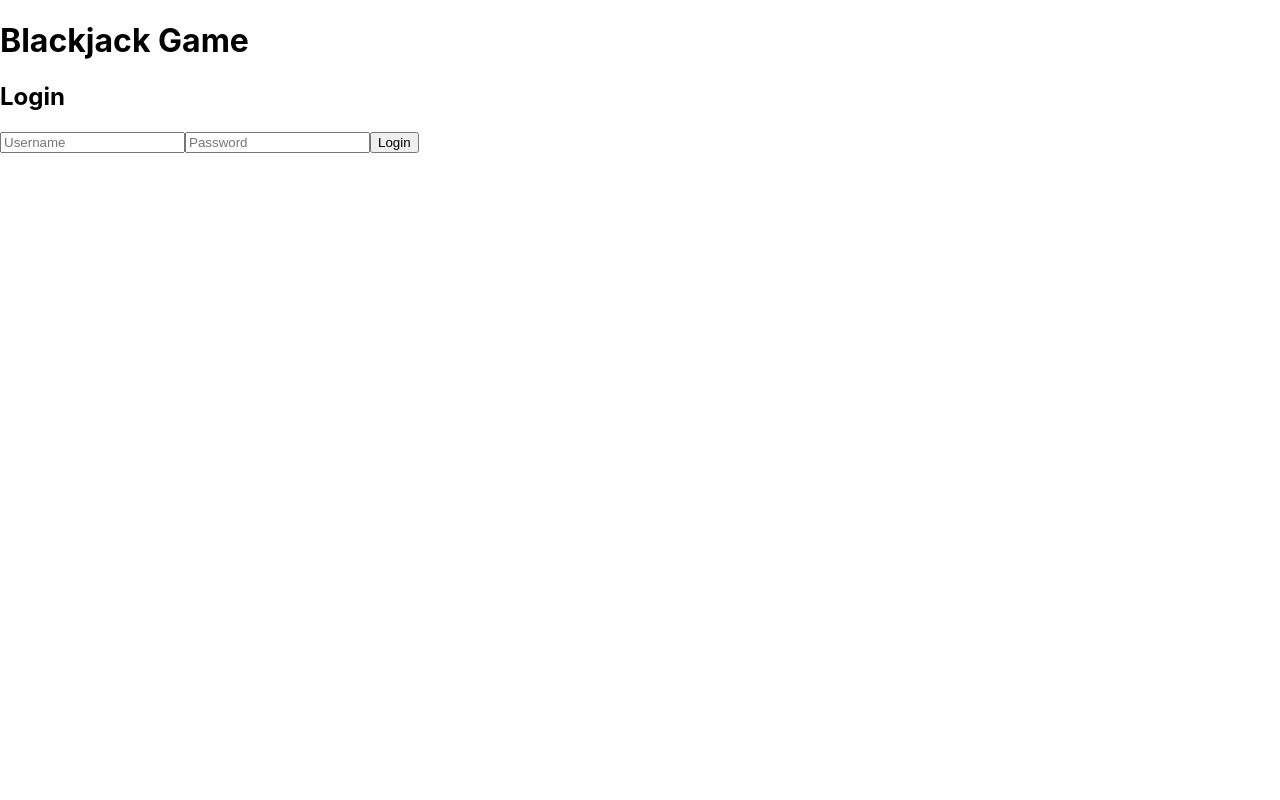
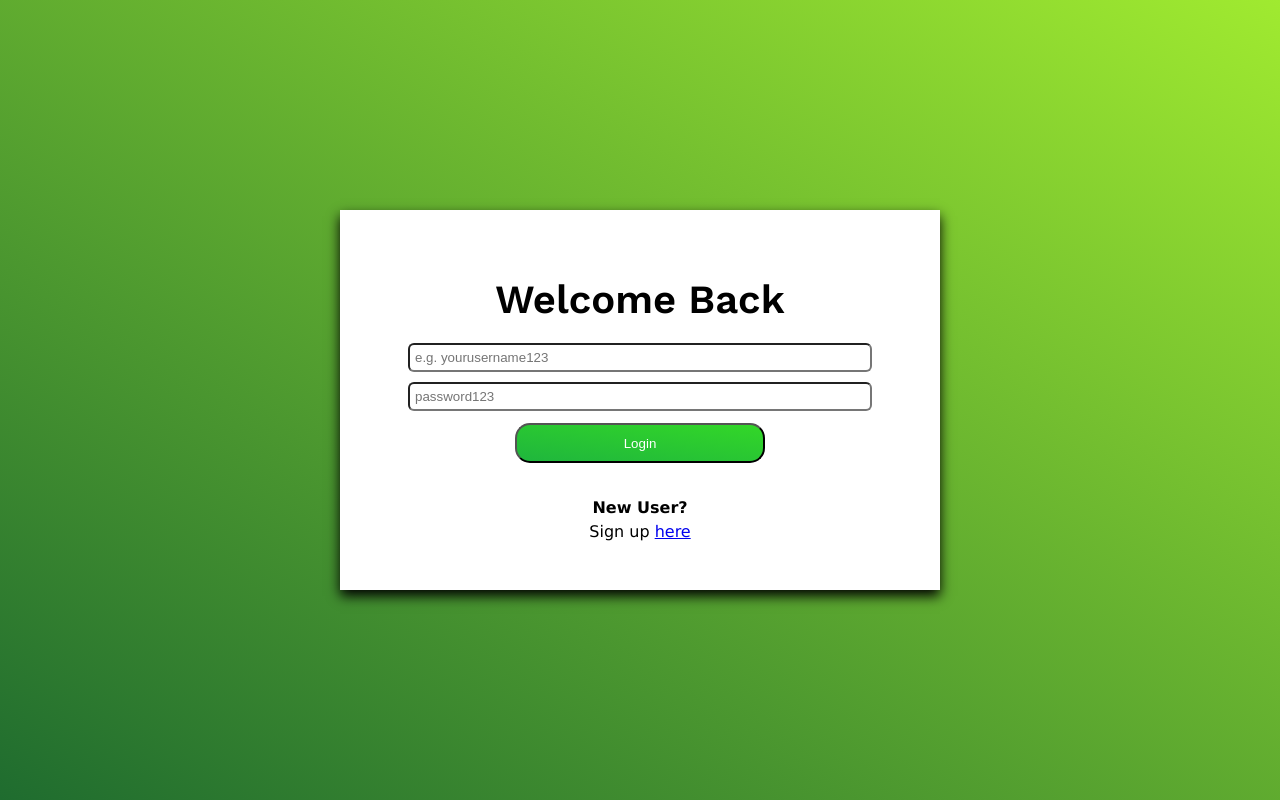
Before and after one commit to calebashw/Blackjack-Frontend, a React (Create React App) app: page /login in a window 1280 px wide. Built offline with nearby package versions, Linux system fonts and the light colour scheme.

Commit message:
Lots of styling (mostly login), slight changes and updates to login flow

```diff
--- a/public/index.html
+++ b/public/index.html
@@ -3,6 +3,9 @@
   <head>
     <meta charset="utf-8" />
     <link rel="icon" href="%PUBLIC_URL%/favicon.ico" />
+    <link rel="preconnect" href="https://fonts.googleapis.com">
+    <link rel="preconnect" href="https://fonts.gstatic.com" crossorigin>
+    <link href="https://fonts.googleapis.com/css2?family=Work+Sans:ital,wght@0,100..900;1,100..900&display=swap" rel="stylesheet">
     <meta name="viewport" content="width=device-width, initial-scale=1" />
     <meta name="theme-color" content="#000000" />
     <meta
--- a/src/App.css
+++ b/src/App.css
@@ -1,3 +1,6 @@
+/* html {
+  background: linear-gradient(to top left, rgb(23, 169, 23), rgb(67, 187, 91));
+} */
 .App {
   text-align: center;
 }
--- a/src/App.js
+++ b/src/App.jsx
@@ -6,6 +6,7 @@ import Register from './Register';
 import Betting from './Betting';
 import GameBoard from './GameBoard';
 import axios from 'axios';
+import "./App.css";
 
 function App() {
   const [isAuthenticated, setIsAuthenticated] = useState(false);
@@ -21,7 +22,7 @@ function App() {
   return (
     <Router>
       <div className="App">
-        <h1>Blackjack Game</h1>
+        {/* <h1>Blackjack Game</h1> */}
         <Routes>
           {/* Default route to home page */}
           <Route path="/" element={<Home />} />
--- a/src/Login.js
+++ b/src/Login.jsx
@@ -2,6 +2,7 @@
 import React, { useState } from 'react';
 import axios from 'axios';
 import { useNavigate } from 'react-router-dom';
+import "./style/register_login_style.css";
 
 function Login({ setAuthenticated }) {
   const [username, setUsername] = useState('');
@@ -29,20 +30,31 @@ function Login({ setAuthenticated }) {
 
   return (
     <form onSubmit={handleLogin}>
-      <h2>Login</h2>
+      <div className="login-form">
+        <h2>Welcome Back</h2>
+        <div className="inputs">
           <input
             type="text"
-        placeholder="Username"
+            placeholder="e.g. yourusername123"
+            className="login-input"
             value={username}
             onChange={(e) => setUsername(e.target.value)}
           />
           <input
             type="password"
-        placeholder="Password"
+            placeholder="password123"
+            className="login-input"
+            id="password-input"
             value={password}
             onChange={(e) => setPassword(e.target.value)}
           />
-      <button type="submit">Login</button>
+        </div>
+        <button className="register-login-button" type="submit">Login</button>
+
+        <p id="new-user">New User?</p>
+        <p id="sign-up-paragraph">Sign up <a href="/register">here</a> </p>
+
+      </div>
     </form>
   );
 }
--- /dev/null
+++ b/src/style/register_login_style.css
@@ -0,0 +1,81 @@
+html, body {
+    height: 100%; /* Ensure html and body take up the full viewport height */
+    margin: 0; /* Remove any default margin */
+    padding: 0; /* Remove any default padding */
+    font-family: "Work Sans", sans-serif;
+    font-optical-sizing: auto;
+    background: linear-gradient(to bottom left, rgb(160, 234, 48), rgb(31, 108, 47));
+    background-repeat: no-repeat; /* Prevent tiling */
+    background-size: cover; /* Ensure the gradient spans the entire viewport */
+    background-attachment: fixed;
+    display: flex;
+    justify-content: center;
+    align-items: center;
+}
+
+form {
+    background-color: white;
+    padding-top: 10px;
+    padding-bottom: 10px;
+    height: 45vh;
+    width: 600px;
+    justify-content: center;
+    align-items: center;
+    display: flex;
+    box-shadow: 0 6px 12px;
+}
+
+.register-login-button {
+    background: linear-gradient(to bottom left, rgb(51, 215, 40), rgb(31, 182, 61));
+    color: white;
+    border-radius: 15px;
+    height: 40px;
+    width: 250px;
+    padding: 5px;
+    margin-top: 12px;
+}
+
+.register-login-button:hover {
+    cursor: pointer;
+    background: linear-gradient(to bottom left, rgb(78, 227, 68), rgb(61, 211, 91));
+}
+
+.login-form {
+    flex-direction: column;
+    width: 500px;
+}
+
+.login-form h2 {
+    font-size: 40px;
+    font-weight: 600;
+    margin-bottom: 20px;
+}
+
+.inputs {
+    flex-direction: column;
+    justify-content: center;
+    display: flex;
+    align-items: center;
+    margin-top: 10px;
+}
+
+.login-input {
+    border-radius: 6px;
+    padding: 5px;
+    width: 450px;
+}
+
+#password-input {
+    margin-top: 10px;
+}
+
+#new-user {
+    margin-top: 35px;
+    margin-bottom: 5px;
+    font-family: Verdana, Geneva, Tahoma, sans-serif;
+    font-weight: 600;
+}
+#sign-up-paragraph {
+    margin-top: 5px;
+    font-family: Verdana, Geneva, Tahoma, sans-serif;
+}
```
Also changed, not shown: src/Betting.jsx (renamed from src/Betting.js), src/Controls.jsx (renamed from src/Controls.js), src/GameBoard.jsx (renamed from src/GameBoard.js), src/Home.jsx (renamed from src/Home.js), src/Register.jsx (renamed from src/Register.js), 1 other file (tests, documents, lock files or other folders). Lines whose indentation alone changed are shown as unchanged.
